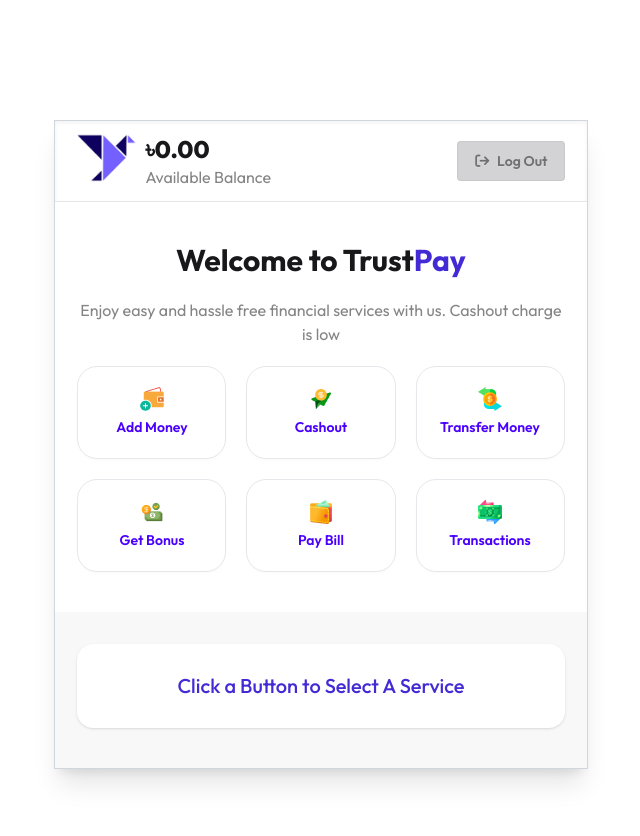
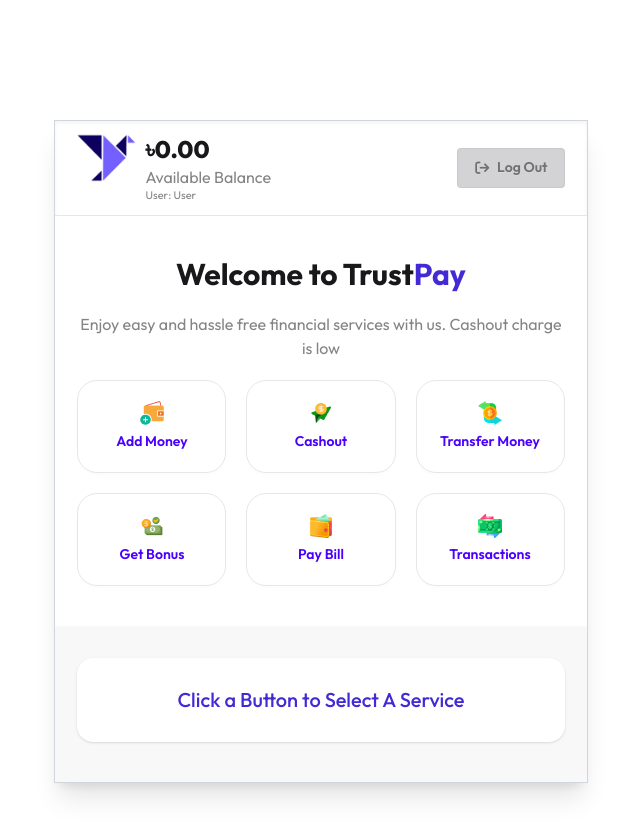
Before and after one commit to Md-leon-a/Trust-pay, a website: page homepage.html in a window 1280 px wide. Shown: the whole page, without its empty margins (319-959 px from the left). Drawn offline with nearby package versions, Linux system fonts and the light colour scheme; no server answers; sample sign-in values are in the browser's storage.

Commit message:
Added User name

```diff
--- a/Javascript/homepage.js
+++ b/Javascript/homepage.js
@@ -68,6 +68,19 @@
   balanceEl.innerText = Number(balance).toFixed(2);
 }
 
+function setUserName(user) {
+  const userName = document.getElementById('currentUserName');
+  if (!userName) return;
+
+  if (!user) {
+    userName.innerText = 'User: -';
+    return;
+  }
+
+  const displayName = (user.fullName || '').trim() || (isGuestUser(user) ? 'Guest User' : 'User');
+  userName.innerText = `User: ${displayName}`;
+}
+
 async function refreshBalance() {
   const user = getCurrentUser();
   if (!user || !user.id) return;
@@ -102,6 +115,7 @@
     window.location.assign('./index.html');
     return;
   }
+  setUserName(user);
   if (isGuestUser(user)) {
     setBalance(0);
     const guestNotice = document.getElementById('guest-mode-notice');
--- a/homepage.html
+++ b/homepage.html
@@ -54,6 +54,7 @@
        <div class="balance-info ">
         <h2 class="text-2xl font-extrabold"><span>&#2547;</span><span id="currentBalance" > 45000</span></h2>
         <p class="text-neutral/50">Available Balance</p>
+           <p id="currentUserName" class="text-[11px] text-neutral/50 leading-tight">User: -</p>
        </div>
 
    </div>
```
